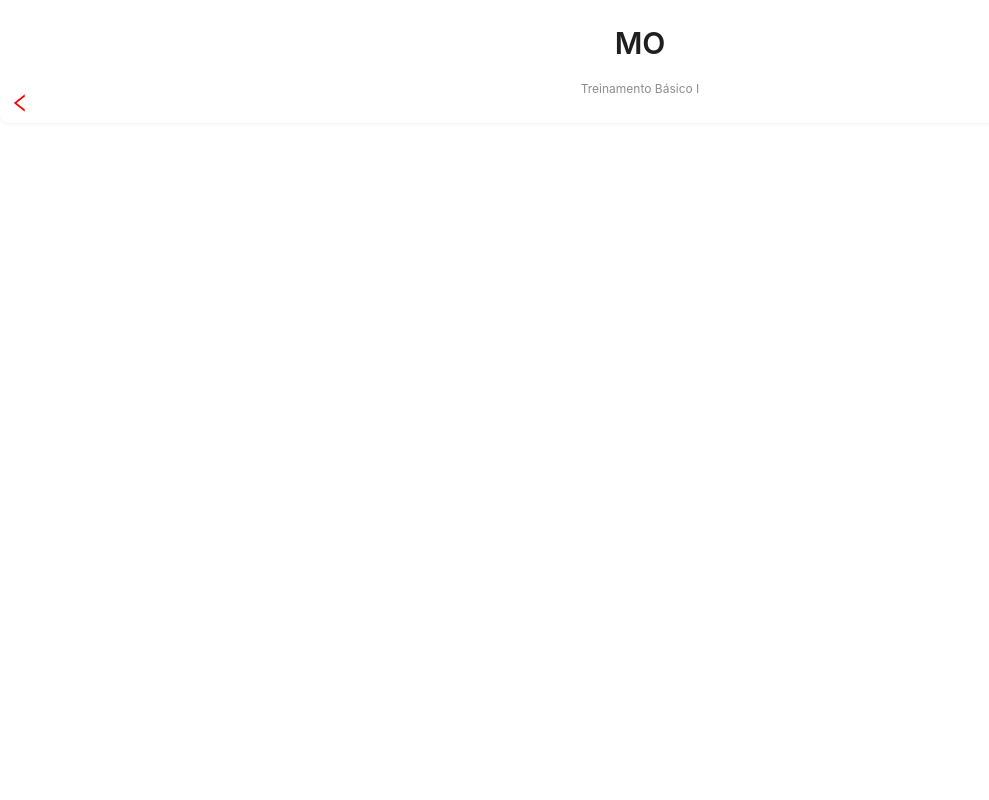
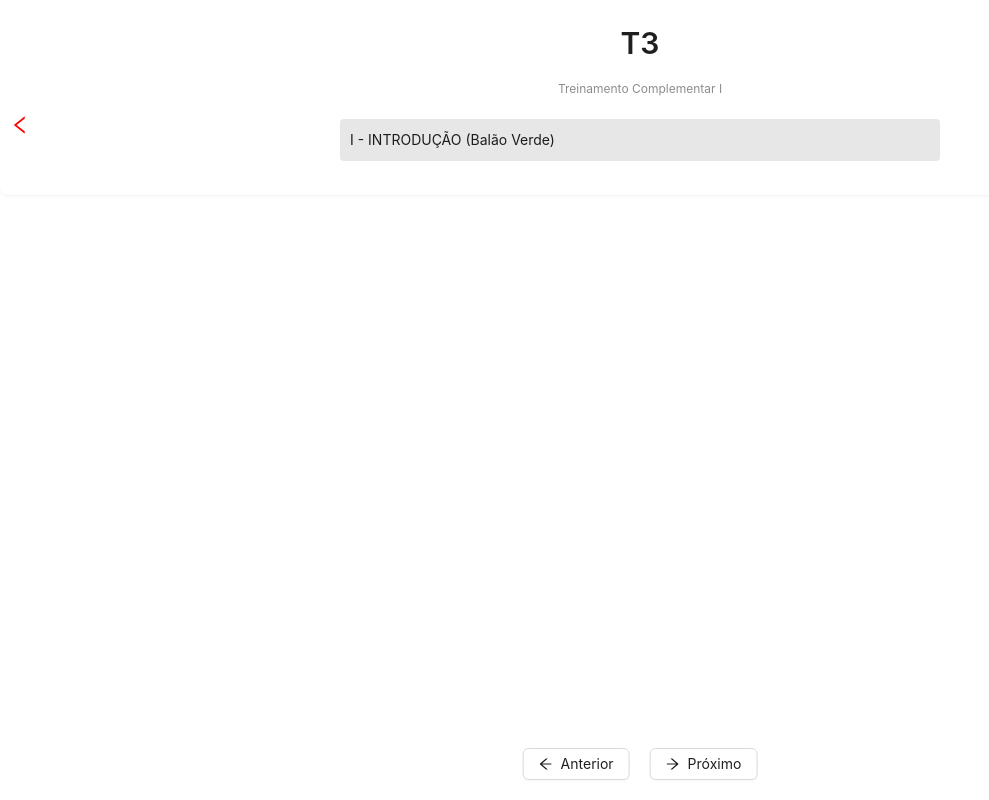
Before and after one commit to marcosafeitosa/treinos-br, a React (Vite) app: page /modulo-ortografico in a window 1280 px wide. Shown: the whole page, without its empty margins (0-989 px from the left). Built offline with nearby package versions, Linux system fonts and the light colour scheme.

Commit message:
Update ModuloOrtografico.jsx

```diff
--- a/src/components/ContainerTreinos/ModuloOrtografico.jsx
+++ b/src/components/ContainerTreinos/ModuloOrtografico.jsx
@@ -1,41 +1,212 @@
-import React from 'react';
-import { Card, Typography } from 'antd';
-import { LeftOutlined } from '@ant-design/icons'; // Importa o ícone de seta para a esquerda
-import { useNavigate } from 'react-router-dom';
+import React, { useState, useEffect, useRef } from "react";
+import { Card, Typography, Button, notification } from "antd";
+import {
+  LeftOutlined,
+  ArrowLeftOutlined,
+  ArrowRightOutlined,
+} from "@ant-design/icons";
+import { useNavigate } from "react-router-dom";
+import Clipboard from "clipboard";
 
 const { Title, Text } = Typography;
 
+const paragrafoArray = [
+"I - INTRODUÇÃO (Balão Verde)"
+];
+
+const patenteMap = {
+  "Terceiro Sargento": "Sargento",
+  "Segundo Sargento": "Sargento",
+  "Primeiro Sargento": "Sargento",
+  "Subtenente": "Subtenente",
+  "Aluno da EsPCEx": "Aluno",
+  "Cadete da AMAN": "Cadete",
+};
+
 const ModuloOrtografico = () => {
+  const [currentIndex, setCurrentIndex] = useState(0);
+  const [loginData, setLoginData] = useState(null);
   const navigate = useNavigate();
+  const copyButtonRef = useRef(null);
+  const paragraphRefs = useRef([]); // Adiciona um array de referências para os parágrafos
 
-  // Função para lidar com a navegação ao clicar no ícone
   const handleBack = () => {
-    navigate('/pagina-treinos'); // Substitua pela rota desejada
+    navigate("/pagina-treinos");
   };
+
+  useEffect(() => {
+    const storedData = JSON.parse(localStorage.getItem("loginData"));
+    setLoginData(storedData);
+  }, []);
+
+  // Função para remover "(Balão Verde)" do texto
+  const removeBalãoVerde = (text) => {
+    return text.replace(/\(Balão Verde\)$/, "").trim();
+  };
+
+  // Função para obter o texto do parágrafo atualizado
+  const getParagraphText = (index) => {
+    if (loginData) {
+      if (index === 2) {
+        return `Eu sou o ${loginData.patente} ${loginData.nick} e irei treiná-lo(a) para a sua aprovação.`;
+      }
+      if (index === 4) {
+        if (loginData.corpoDeOficiais === "sim") {
+          return 'Responda às perguntas usando "Sim, Senhor", e "Não, Senhor".';
+        }
+        if (loginData.corpoDePracas === "sim") {
+          const patente = loginData.patente;
+          const tratamento = patenteMap[patente] || "Senhor";
+          return `Responda às perguntas usando "Sim, ${tratamento}", e "Não, ${tratamento}".`;
+        }
+      }
+    }
+    return paragrafoArray[index];
+  };
+
+  const copyToClipboard = (index) => {
+    const text = getParagraphText(index);
+    const processedText = removeBalãoVerde(text);
+
+    if (navigator.clipboard) {
+      navigator.clipboard
+        .writeText(processedText)
+        .then(() => {
+          notification.success({
+            message: "Texto copiado para a área de transferência!",
+            duration: 0.5,
+          });
+        })
+        .catch((err) => {
+          notification.error({
+            message: "Falha ao copiar o texto.",
+            description: err.toString(),
+            duration: 0.5,
+          });
+        });
+    } else if (copyButtonRef.current) {
+      const clipboard = new Clipboard(copyButtonRef.current, {
+        text: () => processedText,
+      });
+      clipboard.on("success", () => {
+        notification.success({
+          message: "Texto copiado para a área de transferência!",
+          duration: 0.5,
+        });
+        clipboard.destroy();
+      });
+      clipboard.on("error", (err) => {
+        notification.error({
+          message: "Falha ao copiar o texto.",
+          description: err.toString(),
+          duration: 0.5,
+        });
+        clipboard.destroy();
+      });
+      copyButtonRef.current.click();
+    }
+  };
+
+  const handlePrevious = () => {
+    const newIndex = currentIndex > 0 ? currentIndex - 1 : 0;
+    setCurrentIndex(newIndex);
+    copyToClipboard(newIndex);
+  };
+
+  const handleNext = () => {
+    const newIndex =
+      currentIndex < paragrafoArray.length - 1
+        ? currentIndex + 1
+        : paragrafoArray.length - 1;
+    setCurrentIndex(newIndex);
+    copyToClipboard(newIndex);
+  };
+
+  // Efeito para centralizar o parágrafo atual na tela
+  useEffect(() => {
+    if (paragraphRefs.current[currentIndex]) {
+      paragraphRefs.current[currentIndex].scrollIntoView({
+        behavior: "smooth",
+        block: "center",
+      });
+    }
+  }, [currentIndex]);
 
   return (
     <Card
       bordered={false}
-      style={{ width: '100%', height: '100%', textAlign: 'center', position: 'relative' }}
+      style={{
+        width: "100%",
+        height: "100%",
+        textAlign: "center",
+        position: "relative",
+      }}
     >
-      {/* Ícone de Voltar */}
       <LeftOutlined
         onClick={handleBack}
         style={{
-          fontSize: '20px',
-          position: 'absolute',
-          color: 'red',
+          fontSize: "20px",
+          position: "absolute",
+          color: "red",
           left: 10,
-          bottom: 10,
-          cursor: 'pointer',
-        }} // Estilo para o ícone
+          bottom: 60,
+          cursor: "pointer",
+        }}
       />
 
-      {/* Conteúdo do Card */}
-      <Title level={2}>MO</Title>
-      <Text type="secondary" style={{ fontSize: '12px' }}>
-        Treinamento Básico I
+      <Title level={2}>T3</Title>
+      <Text type="secondary" style={{ fontSize: "12px" }}>
+        Treinamento Complementar I
       </Text>
+
+      <div
+        style={{
+          marginTop: "20px",
+          textAlign: "justify",
+          maxWidth: "600px",
+          marginLeft: "auto",
+          marginRight: "auto",
+        }}
+      >
+        {paragrafoArray.map((texto, index) => (
+          <p
+            key={index}
+            ref={(el) => (paragraphRefs.current[index] = el)} // Adiciona a referência ao parágrafo
+            style={{
+              marginBottom: "10px",
+              padding: "10px",
+              backgroundColor:
+                index === currentIndex
+                  ? "#d9d9d9a3"
+                  : texto.includes("(Balão Verde)")
+                  ? "#d4edda"
+                  : "transparent",
+              borderRadius: "4px",
+            }}
+          >
+            {getParagraphText(index)}
+          </p>
+        ))}
+      </div>
+
+      <div
+        style={{
+          position: "fixed",
+          bottom: 20,
+          left: "50%",
+          transform: "translateX(-50%)",
+          display: "flex",
+          gap: "20px",
+        }}
+      >
+        <Button icon={<ArrowLeftOutlined />} onClick={handlePrevious}>
+          Anterior
+        </Button>
+        <Button icon={<ArrowRightOutlined />} onClick={handleNext}>
+          Próximo
+        </Button>
+        <button ref={copyButtonRef} style={{ display: "none" }}></button>
+      </div>
     </Card>
   );
 };
```
